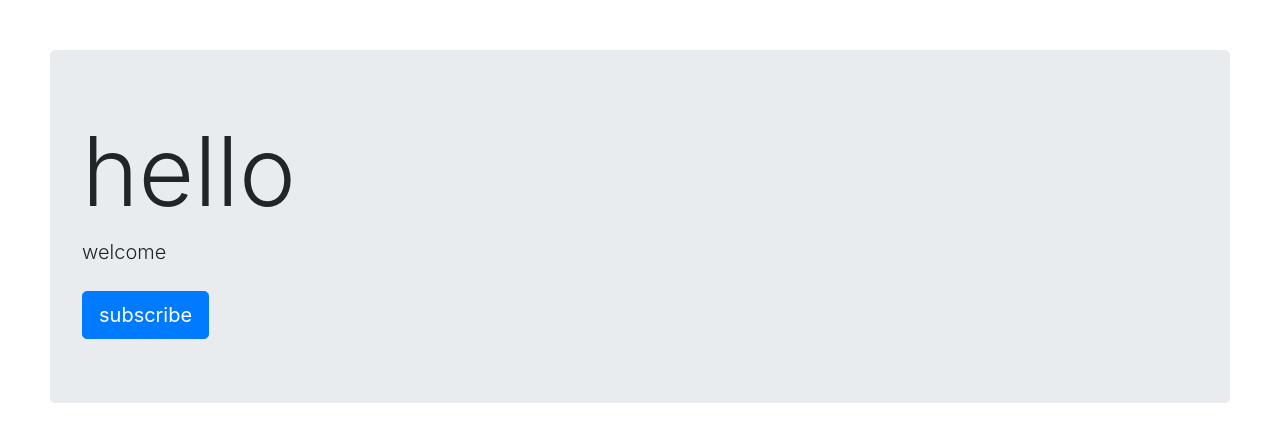
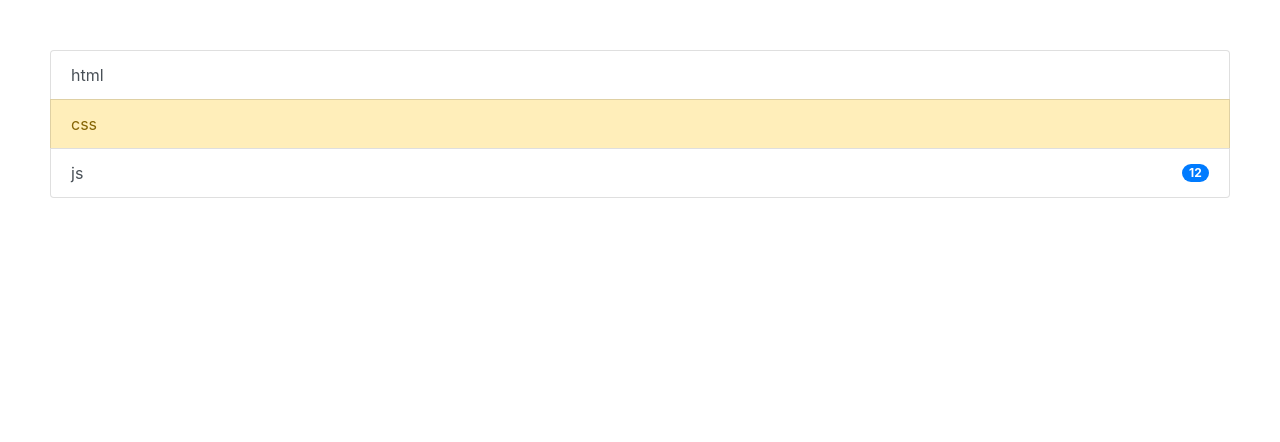
Before and after one commit to dustin0918/bootstrap, a website: page index.html in a window 1280 px wide. Drawn offline with nearby package versions, Linux system fonts and the light colour scheme.

Commit message:
list group

```diff
--- a/index.html
+++ b/index.html
@@ -14,11 +14,11 @@
 </head>
 <body>
 <div class="component demo">
-
-  <div class="jumbotron">
-    <h1 class="display-1">hello</h1>
-    <p class="lead mb-4">welcome</p>
-    <a href="#" class="btn btn-primary btn-lg">subscribe</a>
+  <div class="list-group">
+    <a href="#" class="list-group-item list-group-item-action">html</a >
+    <a href="#" class="list-group-item list-group-item-warning">css</a >
+    <a href="#" class="list-group-item list-group-item-action d-flex justify-content-between align-items-center">js
+    <span class="badge badge-primary badge-pill">12</span></a>
   </div>
 
 </div>
```
